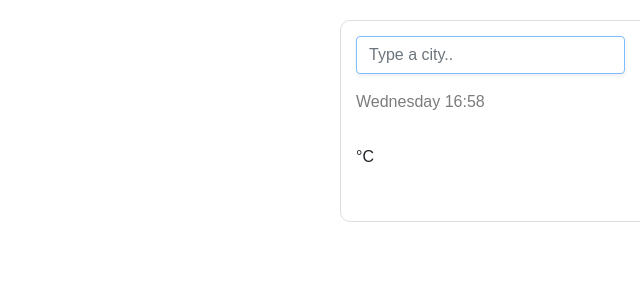
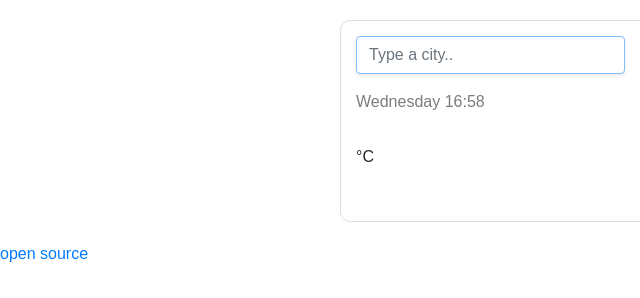
Before and after one commit to klaudiapiasecka93/my-awesome-project, a website built with Parcel: page index.html in a window 1280 px wide. Shown: the full height of the page, 0-640 px from the left. Built offline with nearby package versions, Linux system fonts and the light colour scheme; no server answers.

Commit message:
Update index.html
added link

```diff
--- a/index.html
+++ b/index.html
@@ -53,6 +53,7 @@
             </div>
         </div>
     </div>
+    <a href=”https://github.com/klaudiapiasecka93/my-awesome-project”>open source</a>
     <script src="src/index.js"></script>
 </body>
 
```
